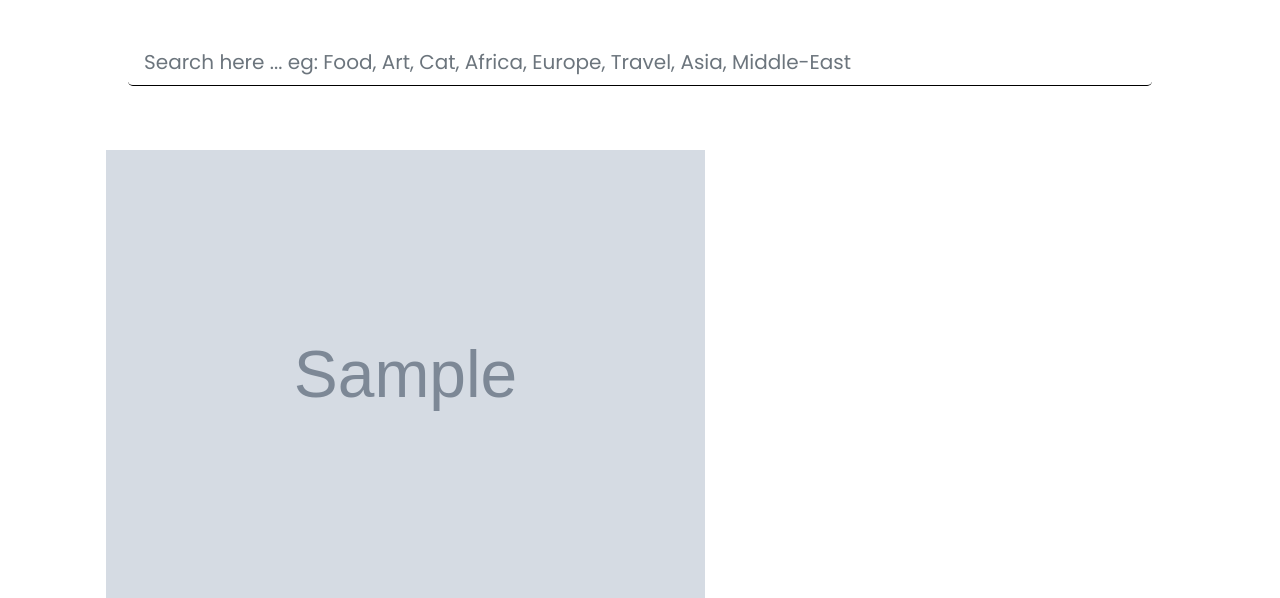
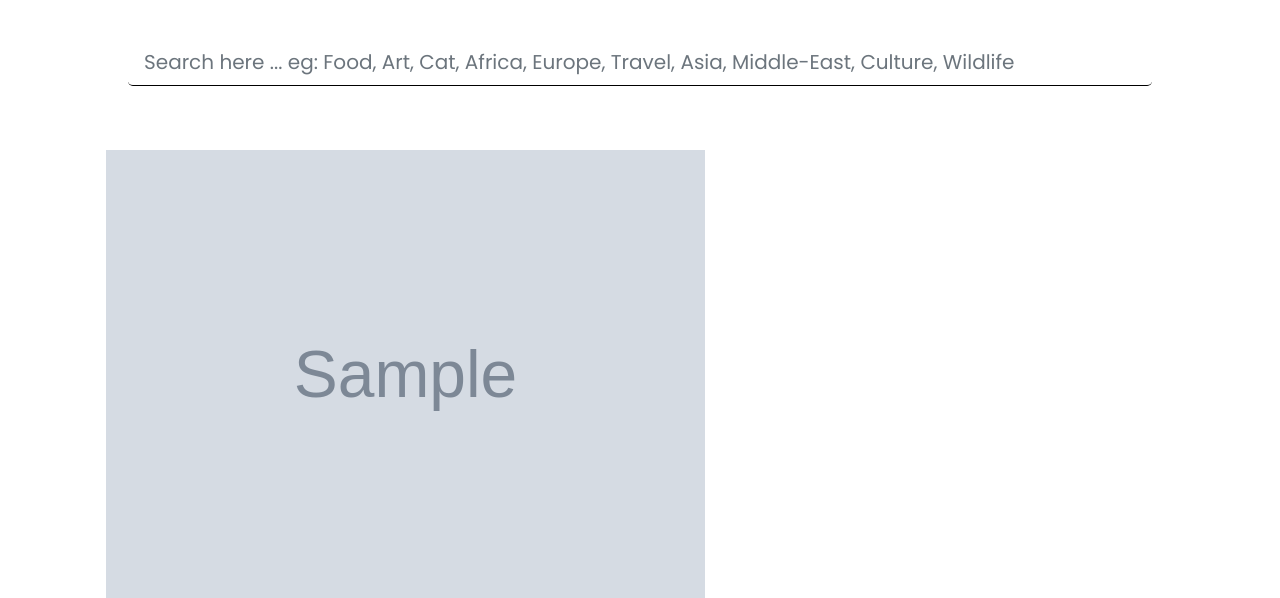
Before and after one commit to ivymmurithi/image-gallery, a Django app: page / in a window 1280 px wide. Shown: the top 598 px of the page. Run offline with Django 4.2, Linux system fonts and the light colour scheme; tables that the repository leaves empty hold one stand-in row (values such as "Sample post"); grey boxes marked "Sample" are stand-in pictures; some web fonts are replaced.

Commit message:
add placeholder

```diff
--- a/gallery/templates/index.html
+++ b/gallery/templates/index.html
@@ -5,7 +5,7 @@
 
 <form action="{% url 'hello' %}" method="POST">
     {% csrf_token %}
-    <input class="form-control inputform form-control-lg" name="results" type="text" placeholder="Search here ... eg: Food, Art, Cat, Africa, Europe, Travel, Asia, Middle-East"
+    <input class="form-control inputform form-control-lg" name="results" type="text" placeholder="Search here ... eg: Food, Art, Cat, Africa, Europe, Travel, Asia, Middle-East, Culture, Wildlife"
         aria-label=".form-control-lg example">
 </form>
 
```
